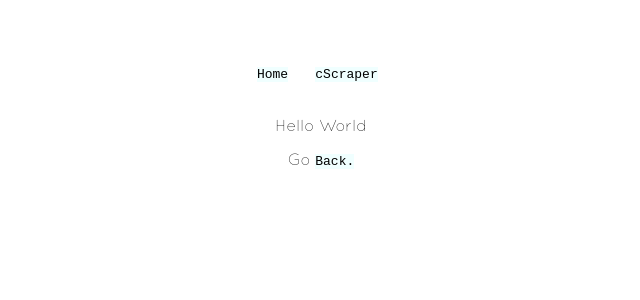
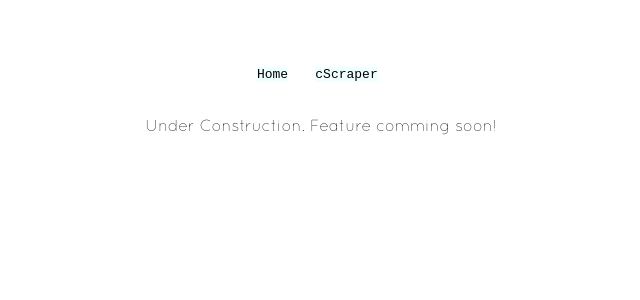
Before and after one commit to EugeneBrod/ReactWebsite, a React (Create React App) app in the folder react_website/: page /cScraper in a window 1280 px wide. Shown: the top 300 px of the page, without its empty margins (319-959 px from the left). Built offline with nearby package versions, Linux system fonts and the light colour scheme.

Commit message:
under construction message

```diff
--- a/react_website/src/components/CraigslistScraper.js
+++ b/react_website/src/components/CraigslistScraper.js
@@ -4,8 +4,7 @@ import {Link} from 'react-router-dom';
 function CraigslistScraper() {
   return (
     <body>
-      <p>Hello World</p>
-      <p>Go <Link to='/'>Back.</Link></p>
+      <p>Under Construction. Feature comming soon!</p>
     </body>
   )
 };
```
